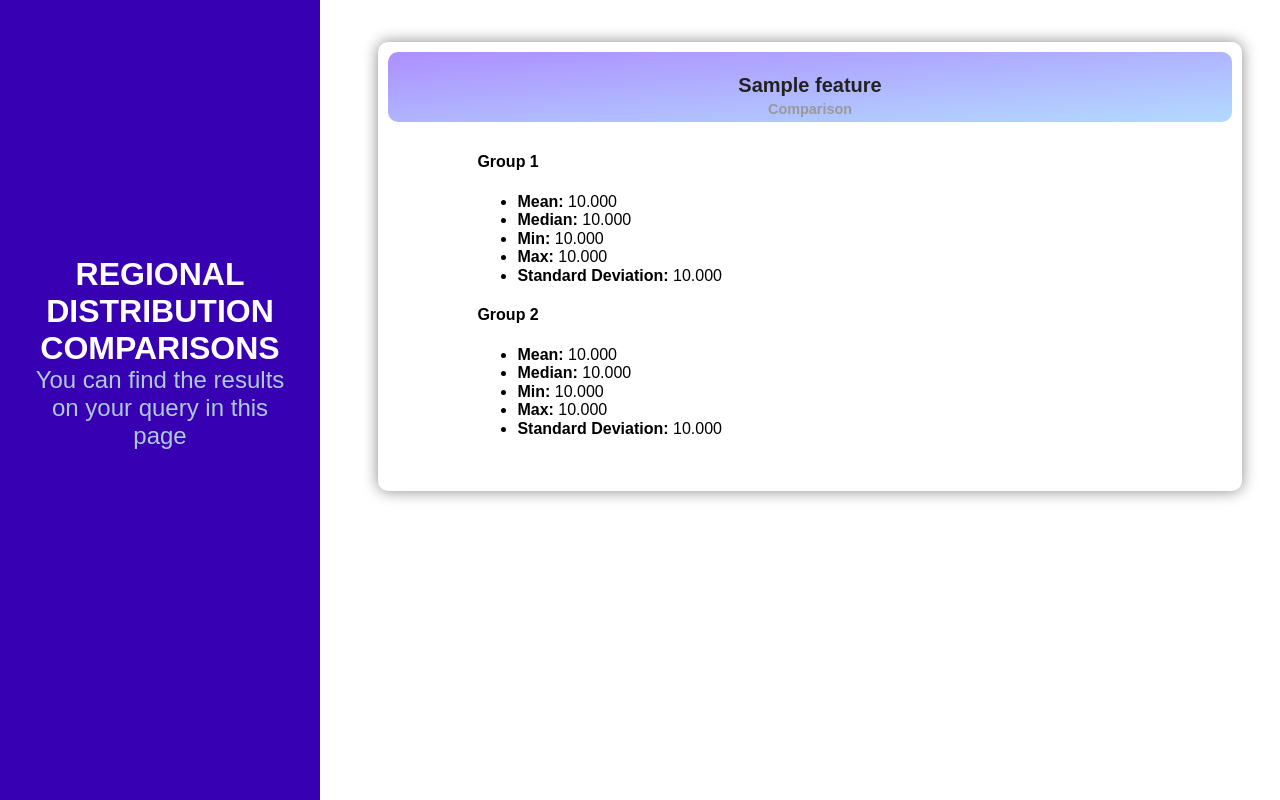
After one commit to shayanfazeli/olivia, a Flask app: template app/templates/results/group_comparison_statistics.html in a window 1280 px wide. The commit adds this page. Run offline with Flask 2, Linux system fonts and the light colour scheme; the template is opened without the code that fills it: most values are stand-ins (such as "Sample title", 1, 10 or a date in 2020); parts of the project's set-up code (start-up, migrations or seed data) failed here and were passed over; some libraries are stand-ins or nearby versions.

Commit message:
automatic comparisons

```diff
--- a/app/blueprints/regional_comparisons/forms.py
+++ b/app/blueprints/regional_comparisons/forms.py
@@ -216,6 +216,8 @@ class RegionalComparisonForm(FlaskForm):
     start_date2 = DateField("Region Group 2 - Start Date", validators=[DataRequired()])
     end_date2 = DateField("Region Group 2 - End Date", validators=[DataRequired()])
     bin_count = SelectField('Bin Count', default=100, choices=[('50', '50'), ('100', '100'), ('1000', '1000')], validators=[])
+    prepare_json = SelectField('Automatic Distribution Report', default='no', choices=[('yes', 'Yes'), ('no', 'No')],
+                            validators=[])
 
     submit = SubmitField('Compare')
 
--- /dev/null
+++ b/app/templates/results/group_comparison_statistics.html
@@ -0,0 +1,87 @@
+<!doctype html>
+<html lang="en">
+<head>
+    <meta charset="utf-8">
+    <meta name="viewport" content="width=device-width, initial-scale=1.0">
+    <meta name="description" content="A layout example that shows off a blog page with a list of posts.">
+    <title>Regional Comparisons</title>
+    <link rel="stylesheet" href="https://unpkg.com/purecss@1.0.1/build/pure-min.css" integrity="sha384-"
+          crossorigin="anonymous">
+
+    <!--[if lte IE 8]>
+        <link rel="stylesheet" href="https://unpkg.com/purecss@1.0.1/build/grids-responsive-old-ie-min.css">
+    <![endif]-->
+    <!--[if gt IE 8]><!-->
+    <link rel="stylesheet" href="https://unpkg.com/purecss@1.0.1/build/grids-responsive-min.css">
+    <!--<![endif]-->
+
+
+    <!--[if lte IE 8]>
+            <link rel="stylesheet" href="{{url_for('static', filename='css/layouts/blog-old-ie.css')}}">
+        <![endif]-->
+    <!--[if gt IE 8]><!-->
+    <link rel="stylesheet" href="../static/css/layouts/blog.css">
+
+    <link rel="stylesheet" href="{{ url_for('static', filename='css/layouts/blog.css') }}">
+    <!--<![endif]-->
+</head>
+<body>
+
+<div id="layout" class="pure-g">
+    <div class="sidebar pure-u-1 pure-u-md-1-4">
+        <div class="header">
+            <h1 class="brand-title">Regional Distribution Comparisons</h1>
+            <h2 class="brand-tagline">You can find the results on your query in this page</h2>
+        </div>
+    </div>
+
+    <div class="content pure-u-1 pure-u-md-3-4">
+        <div>
+            <!-- A wrapper for all the blog posts -->
+            <div class="posts">
+                <!-- A single blog post -->
+                {%  for result in results %}
+                      <section class="post">
+                          <header class="post-header">
+                              <h2 class="post-title" style="font-size: 20px">{{ result['feature'] }}</h2>
+
+                              <p class="post-meta">
+                                  <b>Comparison</b>
+                              </p>
+                          </header>
+                          <div class="post-graph">
+                              <div>
+                              <h4>Group 1</h4>
+                                <ul>
+                                    <li><b>Mean: </b>{{ "{:.3f}".format(result['group1']['mean']) }}</li>
+                                    <li><b>Median: </b>{{ "{:.3f}".format(result['group1']['median']) }}</li>
+                                    <li><b>Min: </b>{{ "{:.3f}".format(result['group1']['min']) }}</li>
+                                    <li><b>Max: </b>{{ "{:.3f}".format(result['group1']['max']) }}</li>
+                                    <li><b>Standard Deviation: </b>{{ "{:.3f}".format(result['group1']['std']) }}</li>
+                                </ul>
+                              </div>
+                              <div>
+                              <h4>Group 2</h4>
+                                <ul>
+                                    <li><b>Mean: </b>{{ "{:.3f}".format(result['group2']['mean']) }}</li>
+                                    <li><b>Median: </b>{{ "{:.3f}".format(result['group2']['median']) }}</li>
+                                    <li><b>Min: </b>{{ "{:.3f}".format(result['group2']['min']) }}</li>
+                                    <li><b>Max: </b>{{ "{:.3f}".format(result['group2']['max']) }}</li>
+                                    <li><b>Standard Deviation: </b>{{ "{:.3f}".format(result['group2']['std']) }}</li>
+                                </ul>
+                              </div>
+                          </div >
+
+                      </section>
+                {%  endfor %}
+
+            </div>
+
+
+        </div>
+    </div>
+</div>
+
+
+</body>
+</html>
```
Also changed, not shown: app/blueprints/regional_comparisons/views.py (+53 -3 lines), app/templates/regional_group_differences/palette.html (+7 -0 lines).
